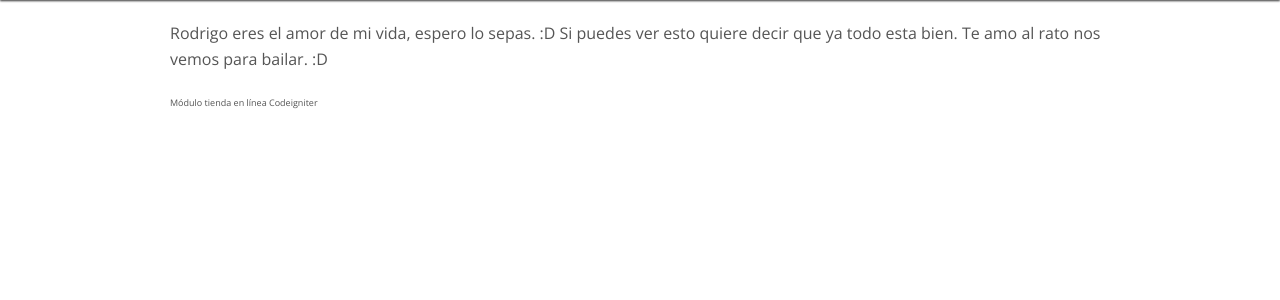
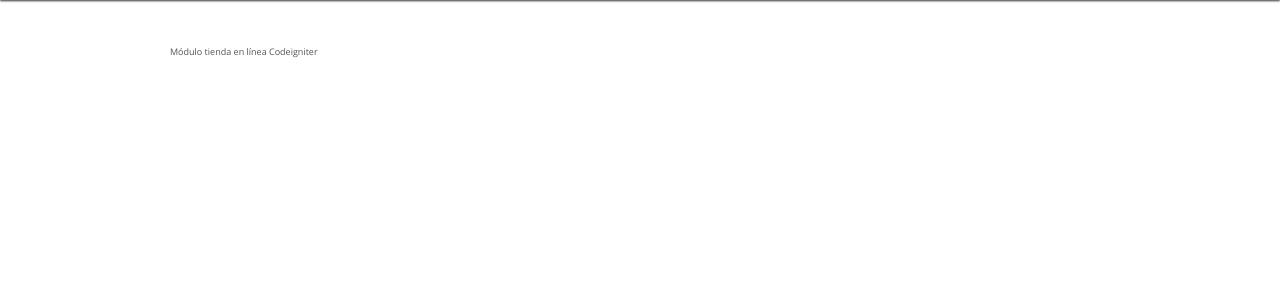
Before and after one commit to rodholliday987/feedback, a CodeIgniter app: page /feedback/ in a window 1280 px wide. Shown: the part 60-360 px from the top of the page. Run offline with CodeIgniter, Linux system fonts and the light colour scheme; some libraries are stand-ins or nearby versions.

Commit message:
cambios en el home

```diff
--- a/application/views/inicio/inicio_v.php
+++ b/application/views/inicio/inicio_v.php
@@ -1,5 +1,3 @@
 <div class="row">
-    <div class="twelve columns ">Rodrigo eres el amor de mi vida, espero lo sepas. :D
-Si puedes ver esto quiere decir que ya todo esta bien.
-Te amo al rato nos vemos para bailar. :D</div>
+    <div class="twelve columns "></div>
 </div>
```
